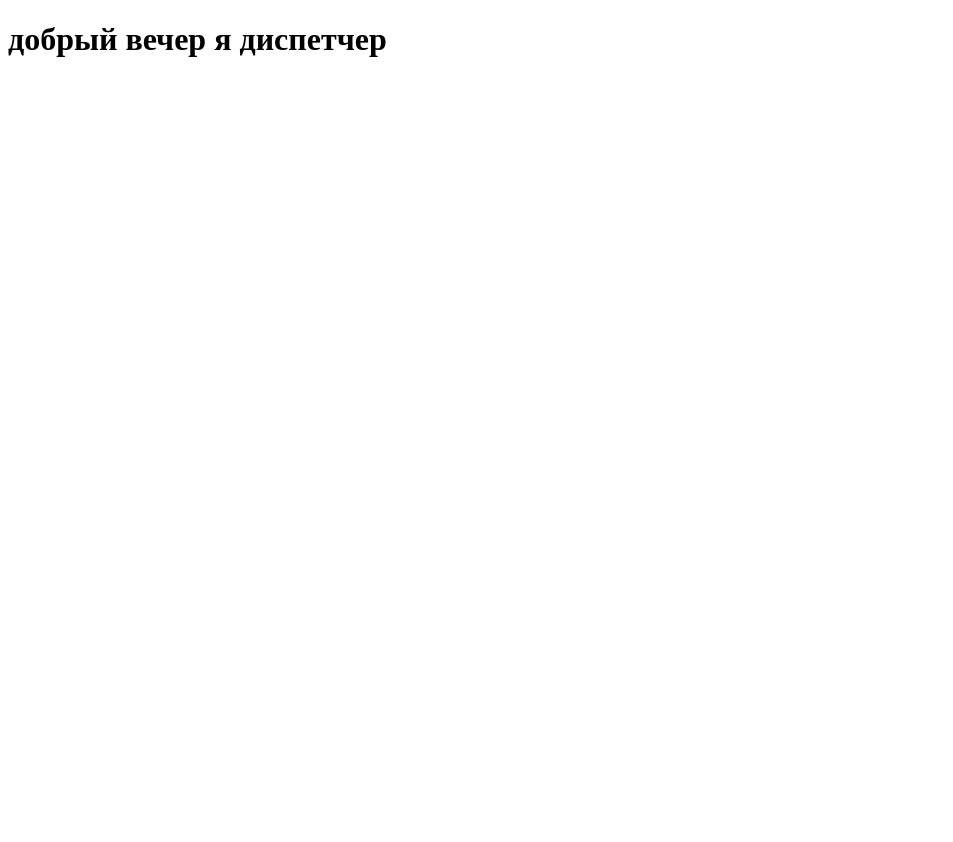
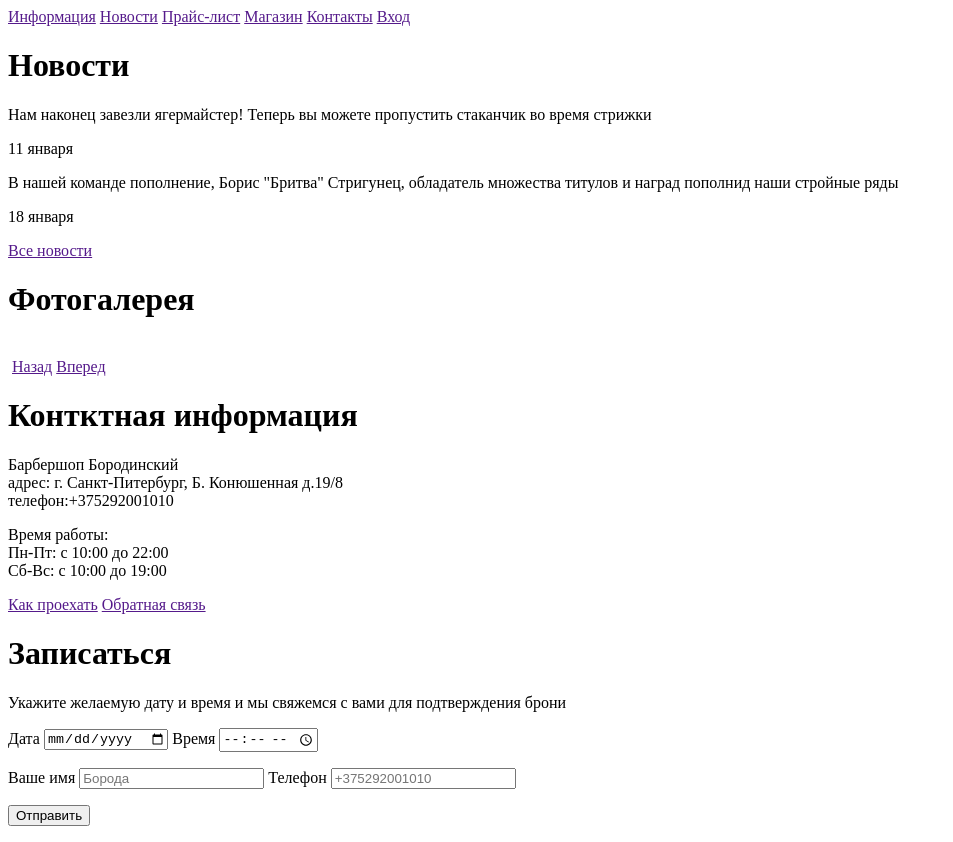
Before and after one commit to maksboiko90/barbershopBoikoMaks, a plain HTML site: page index.html in a window 1280 px wide. Shown: the whole page, without its empty margins (0-953 px from the left). Before the commit the page ends 800 px from the top, so only its background shows below. Drawn offline with Linux system fonts and the light colour scheme.

Commit message:
Index commit

```diff
--- a/index.html
+++ b/index.html
@@ -1,12 +1,63 @@
 <!DOCTYPE html>
-<html lang="en">
+<html lang="ru">
 <head>
     <meta charset="UTF-8">
     <meta http-equiv="X-UA-Compatible" content="IE=edge">
     <meta name="viewport" content="width=device-width, initial-scale=1.0">
-    <title>Document</title>
+    <title>barbershop</title>
 </head>
 <body>
-    <h1>добрый вечер я диспетчер</h1>
+    <!--Шапка -->
+    <header>
+        <span><a href="">Информация</a></span>
+        <span><a href="">Новости</a></span>
+        <span><a href="">Прайс-лист</a></span>
+        <span><a href="">Магазин</a></span>
+        <span><a href="">Контакты</a></span>
+        <span><a href="">Вход</a></span>
+</header>
+<main>
+    <!--Новости-->
+    <p><h1>Новости</h1></p>
+    <p>Нам наконец завезли ягермайстер! Теперь вы можете пропустить стаканчик во время стрижки</p>
+    <p>11 января</p>
+    <p>В нашей команде пополнение, Борис "Бритва" Стригунец, обладатель множества титулов и наград пополнид наши стройные ряды</p>
+    <p>18 января</p>
+    <a href=""> Все новости</a>
+
+    <!--Фотогалерея-->
+    <p><h1>Фотогалерея</h1></p> <br>
+    <img src="">
+    <a href=""> Назад</a>
+    <a href="">Вперед</a>
+
+     <!--Контктная информация-->
+     <p><h1>Контктная информация</h1></p>
+     <p>Барбершоп Бородинский<br> адрес: г. Санкт-Питербург, Б. Конюшенная д.19/8<br> телефон:+375292001010</p>
+     <p>Время работы:<br> Пн-Пт: с 10:00 до 22:00<br> Сб-Вс: с 10:00 до 19:00</p>
+
+     <span><a href=""> Как проехать</a></span>
+     <span><a href=""> Обратная связь</a></span>
+
+<!--Форма заполнения -->
+<p><h1>Записаться</h1></p>
+<p>Укажите желаемую дату и время и мы свяжемся с вами для подтверждения брони</p>
+<form action="">
+<p><label>Дата</label>
+<input type="date" placeholder="08.06.2022">
+<label>Время</label>
+<input type="time" placeholder="10:00"></p>
+<p><label>Ваше имя</label>
+<input type="text" placeholder="Борода">
+<label>Телефон</label>
+<input type="text" placeholder="+375292001010"></p>
+<p><input type="submit" value="Отправить"></p>
+</form>
+
+</main>
+
+<footer>
+
+</footer>
 </body>
 </html>
```
